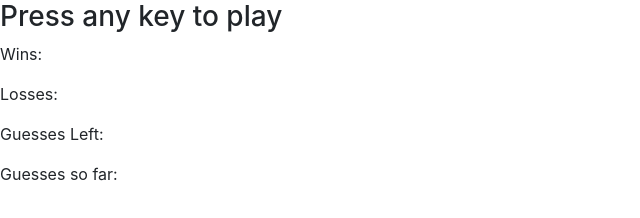
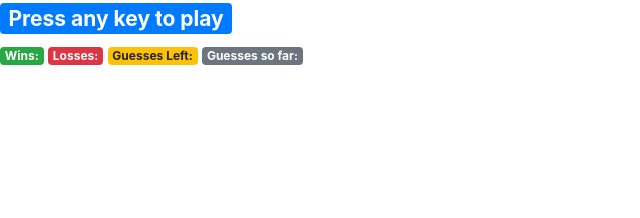
Before and after one commit to rgoderis/Psychic-Game, a plain HTML site: page index.html in a window 1280 px wide. Shown: the whole page, without its empty margins (0-640 px from the left). Drawn offline with nearby package versions, Linux system fonts and the light colour scheme.

Commit message:
added badge class to p and h3 tags

```diff
--- a/index.html
+++ b/index.html
@@ -11,11 +11,14 @@
 </head>
 <body>
     <!-- create html content of page to display results -->
-    <h3 id="display-text">Press any key to play</h3>
-    <p>Wins: <span id="wins"></span></p>
-    <p>Losses: <span id="losses"></span></p>
-    <p>Guesses Left: <span id="guess-left"></span></p>
-    <p>Guesses so far: <span id="guess-so-far"></span></p>
+    <div class="jubotron">
+
+    </div>
+    <h3><span class="badge badge-primary" id="display-text">Press any key to play</span></h3>
+    <p class="badge badge-success">Wins: <span id="wins"></span></p>
+    <p class="badge badge-danger">Losses: <span id="losses"></span></p>
+    <p class="badge badge-warning">Guesses Left: <span id="guess-left"></span></p>
+    <p class="badge badge-secondary">Guesses so far: <span id="guess-so-far"></span></p>
 
 
 
@@ -26,9 +29,9 @@
 
 
 
-    <!-- <script src="https://code.jquery.com/jquery-3.3.1.slim.min.js" integrity="sha384-q8i/X+965DzO0rT7abK41JStQIAqVgRVzpbzo5smXKp4YfRvH+8abtTE1Pi6jizo" crossorigin="anonymous"></script>
+    <script src="https://code.jquery.com/jquery-3.3.1.slim.min.js" integrity="sha384-q8i/X+965DzO0rT7abK41JStQIAqVgRVzpbzo5smXKp4YfRvH+8abtTE1Pi6jizo" crossorigin="anonymous"></script>
     <script src="https://cdnjs.cloudflare.com/ajax/libs/popper.js/1.14.7/umd/popper.min.js" integrity="sha384-UO2eT0CpHqdSJQ6hJty5KVphtPhzWj9WO1clHTMGa3JDZwrnQq4sF86dIHNDz0W1" crossorigin="anonymous"></script>
-    <script src="https://stackpath.bootstrapcdn.com/bootstrap/4.3.1/js/bootstrap.min.js" integrity="sha384-JjSmVgyd0p3pXB1rRibZUAYoIIy6OrQ6VrjIEaFf/nJGzIxFDsf4x0xIM+B07jRM" crossorigin="anonymous"></script> -->
+    <script src="https://stackpath.bootstrapcdn.com/bootstrap/4.3.1/js/bootstrap.min.js" integrity="sha384-JjSmVgyd0p3pXB1rRibZUAYoIIy6OrQ6VrjIEaFf/nJGzIxFDsf4x0xIM+B07jRM" crossorigin="anonymous"></script>
     <script src="assets/javascript/game.js"></script>
 </body>
 </html>
```
Also changed, not shown: assets/javascript/game.js (+4 -8 lines).
